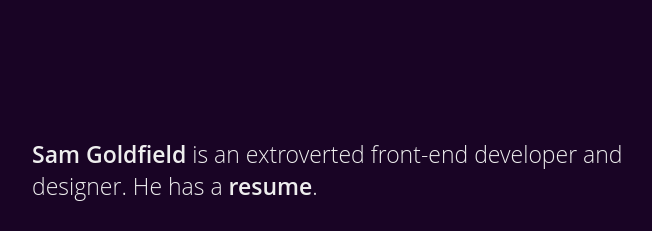
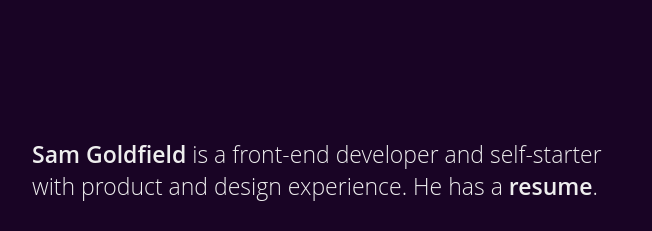
Before and after one commit to samgdf/samgdf.github.io, a plain HTML site: page index.html in a window 1280 px wide. Shown: the part 198-429 px from the top of the page, without its empty margins (308-960 px from the left). Drawn offline with Linux system fonts and the light colour scheme.

Commit message:
Updated copy
Copy copy

```diff
--- a/index.html
+++ b/index.html
@@ -25,7 +25,7 @@
 
   <body>
 
-    <p><a href="#" class="tool">Sam Goldfield</a> is an extroverted front-end developer and designer. He has a <a href="img/resume.pdf" data-tooltip="Hire Me" data-placement="bottom">resume</a>. </br> </br>  <a href="https://twitter.com/samgdf" data-tooltip="Twitter" data-placement="top"><span class="icon-twitter"></span></a> <a href="https://github.com/samgdf" data-tooltip="Github" data-placement="top"><span class="icon-github"></span></a> <a href="mailto:sam@rutgers.io?subject=Website%20Contact" data-tooltip="Email" data-placement="top"><span class="icon-mail"></span></a> <a href="sms:1-732-309-8920" data-tooltip="iMessage" data-placement="top"><span class="icon-chat"></span></a></p>
+    <p><a href="#" class="tool">Sam Goldfield</a> is a front-end developer and self-starter with product and design experience. He has a <a href="img/resume.pdf" data-tooltip="Hire Me" data-placement="bottom">resume</a>. </br> </br>  <a href="https://twitter.com/samgdf" data-tooltip="Twitter" data-placement="top"><span class="icon-twitter"></span></a> <a href="https://github.com/samgdf" data-tooltip="Github" data-placement="top"><span class="icon-github"></span></a> <a href="mailto:sam@rutgers.io?subject=Website%20Contact" data-tooltip="Email" data-placement="top"><span class="icon-mail"></span></a> <a href="sms:1-732-309-8920" data-tooltip="iMessage" data-placement="top"><span class="icon-chat"></span></a></p>
 
   </body>
 
```
